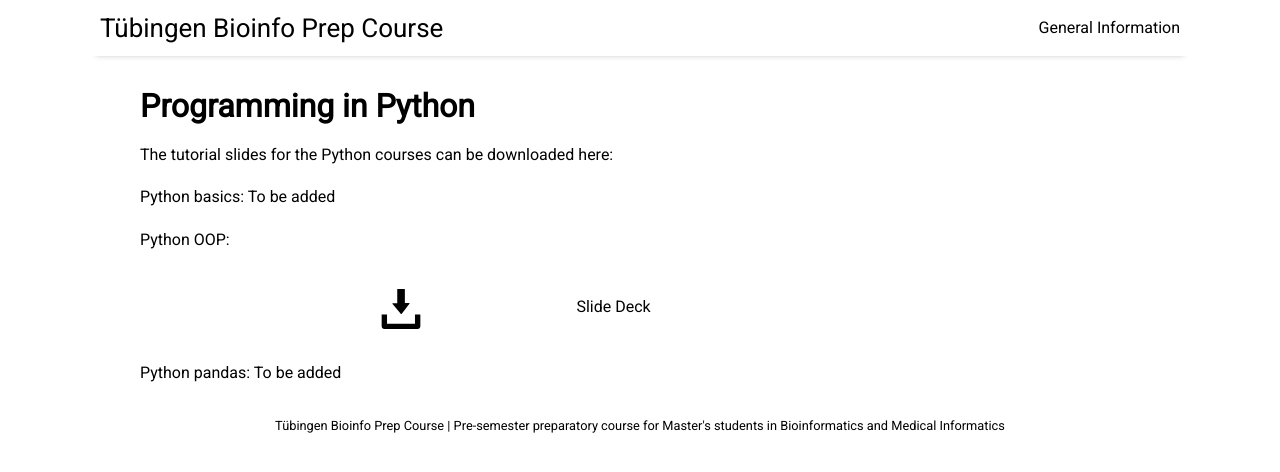
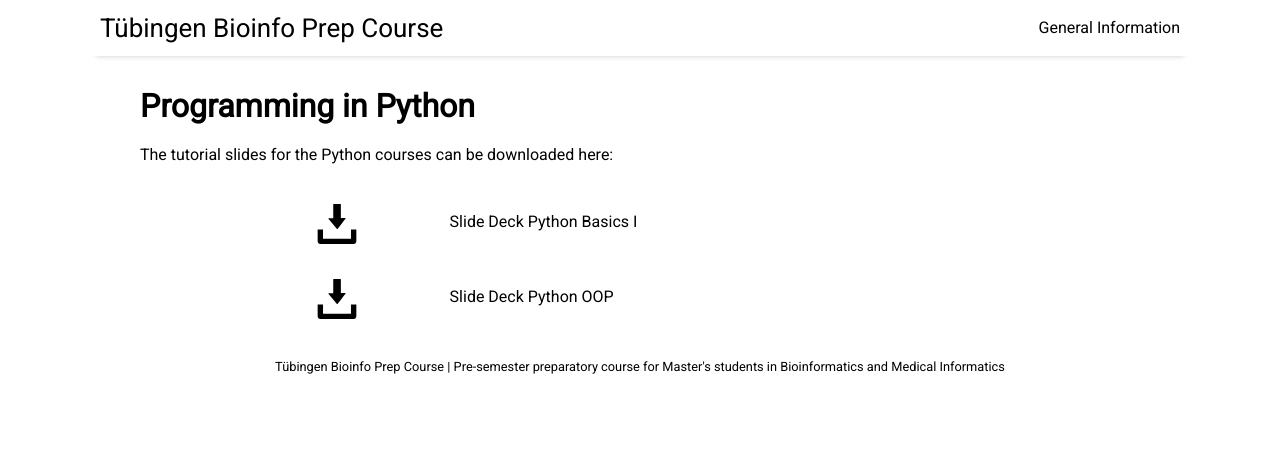
Before and after one commit to BioInfPrep/bioinfprep.github.io, a Jekyll site: the page built from _posts/0500-01-01-python.md, in a window 1280 px wide. Shown: the top 472 px of the page. Built offline with Jekyll 4.4.1, drawn with Linux system fonts in a browser that asks for light colours; nearby versions of some CDN libraries.

Commit message:
Add Python Basics I slide deck

```diff
--- a/_posts/0500-01-01-python.md
+++ b/_posts/0500-01-01-python.md
@@ -9,13 +9,7 @@ image: python.jpg
 
 The tutorial slides for the Python courses can be downloaded here:
 
-Python basics:
-To be added
-
-Python OOP:
 <table style="border-collapse: collapse; border:none; max-width:800px; margin:auto">
-<tr><td style="border:none"><a href="/assets/slides/BioInfPrep_Python_OOP.pdf"><img style="width:40px;" src="/assets/img/save-file.svg" alt="download"/></a></td><td style="border:none">Slide Deck</td></tr>
+<tr><td style="border:none"><a href="/assets/slides/BioInfPrep_Python_Intro_I.pdf"><img style="width:40px;" src="/assets/img/save-file.svg" alt="download"/></a></td><td style="border:none">Slide Deck Python Basics I</td></tr>
+<tr><td style="border:none"><a href="/assets/slides/BioInfPrep_Python_OOP.pdf"><img style="width:40px;" src="/assets/img/save-file.svg" alt="download"/></a></td><td style="border:none">Slide Deck Python OOP</td></tr>
 </table>
-
-Python pandas:
-To be added
```
Also changed, not shown: 1 other file.
